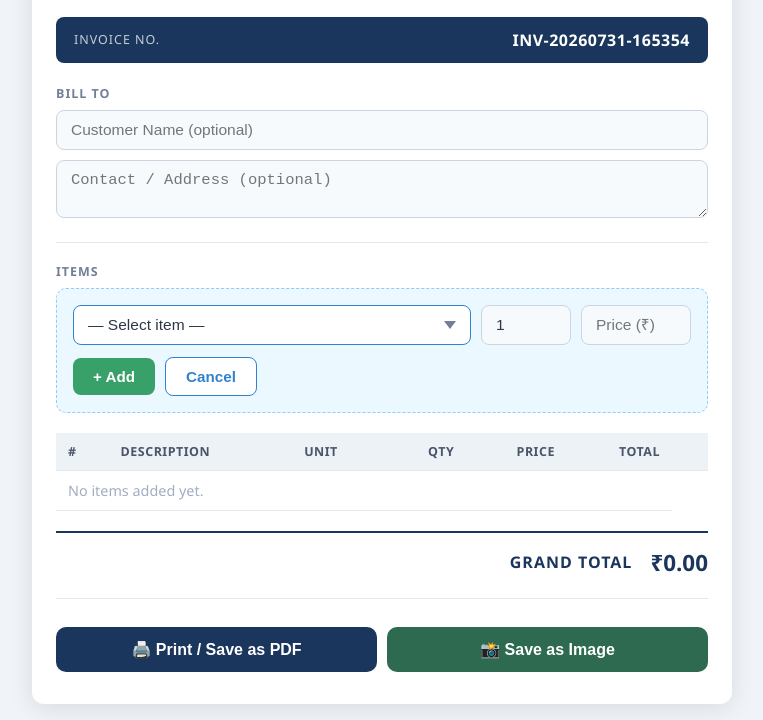
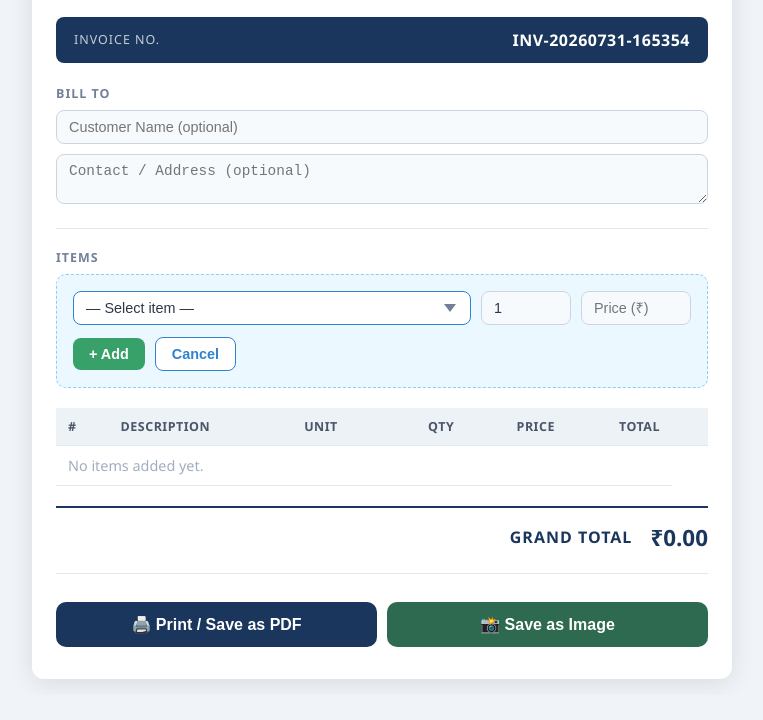
Before and after one commit to souviksteria-lgtm/BBB_Invoice_Generator, a plain HTML site: page index.html in a window 1280 px wide. Both pictures are taken after a click on the button "+ Add Item". Shown: the part 183-903 px from the top of the page, without its empty margins (258-1021 px from the left). After the commit the page ends 878 px from the top, so only its background shows below. Drawn offline with nearby package versions, Linux system fonts and the light colour scheme; a script that the page names is missing.

Commit message:
style: reduce font sizes and button padding for more compact UI

```diff
--- a/index.html
+++ b/index.html
@@ -13,6 +13,7 @@
       color: #2d3748;
       min-height: 100vh;
       padding: 16px;
+      font-size: 14px;
     }
 
     .container {
@@ -117,10 +118,10 @@
 
     input[type="text"], textarea {
       width: 100%;
-      padding: 10px 14px;
+      padding: 8px 12px;
       border: 1.5px solid #cbd5e0;
       border-radius: 8px;
-      font-size: 0.97rem;
+      font-size: 0.9rem;
       color: #2d3748;
       background: #f7fafc;
       transition: border-color 0.2s;
@@ -156,10 +157,10 @@
     .item-fields select,
     .item-fields input[type="number"] {
       width: 100%;
-      padding: 10px 14px;
+      padding: 8px 12px;
       border: 1.5px solid #cbd5e0;
       border-radius: 8px;
-      font-size: 0.97rem;
+      font-size: 0.9rem;
       color: #2d3748;
       background: #f7fafc;
       transition: border-color 0.2s;
@@ -179,11 +180,11 @@
       align-items: center;
       justify-content: center;
       gap: 6px;
-      font-size: 0.95rem;
+      font-size: 0.9rem;
       font-weight: 600;
       border: none;
       border-radius: 8px;
-      padding: 10px 20px;
+      padding: 8px 16px;
       cursor: pointer;
       transition: background 0.18s, transform 0.1s;
       touch-action: manipulation;
@@ -220,7 +221,7 @@
     .items-table {
       width: 100%;
       border-collapse: collapse;
-      font-size: 0.92rem;
+      font-size: 0.88rem;
     }
     .items-table thead tr {
       background: #edf2f7;
```
